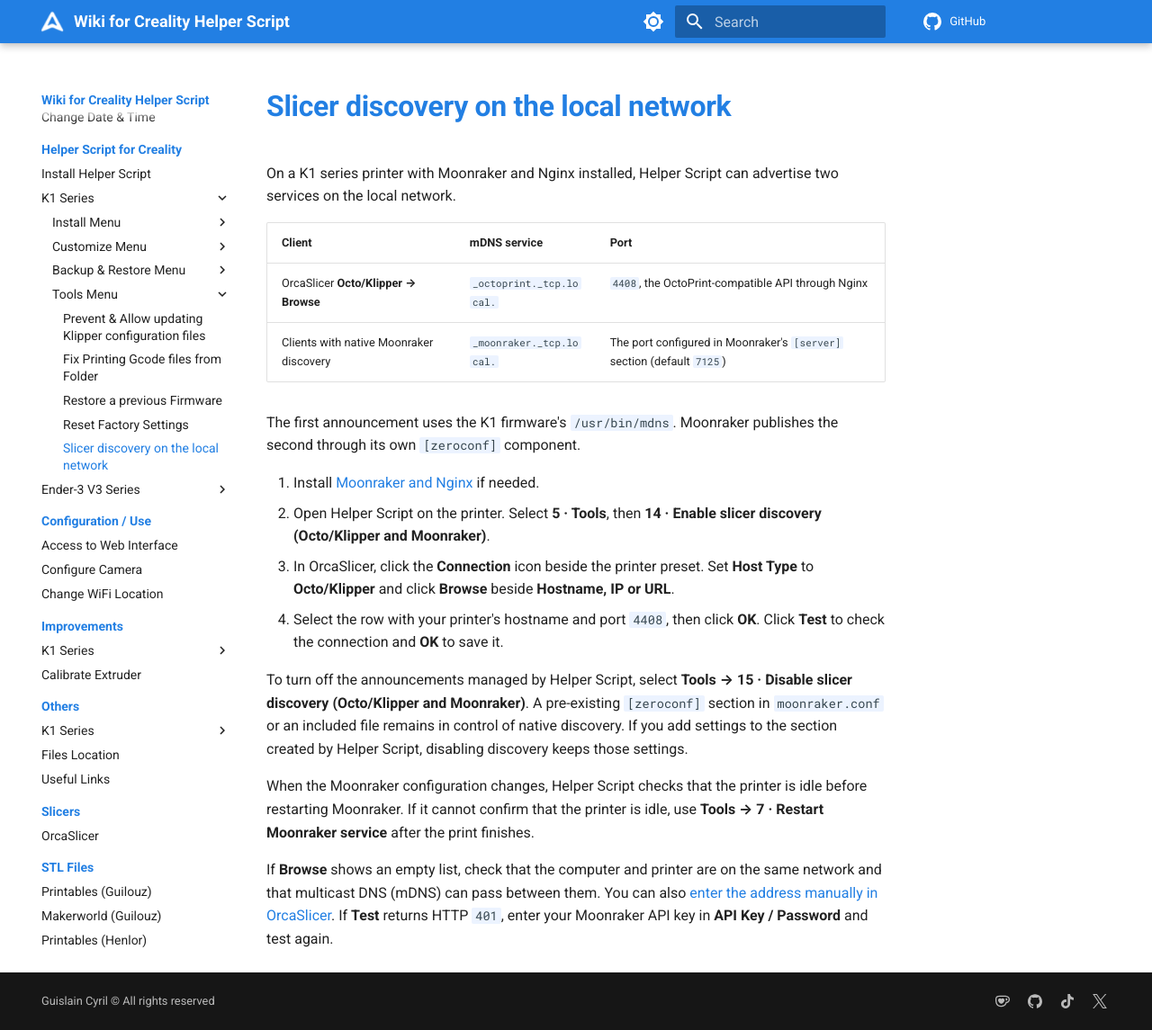
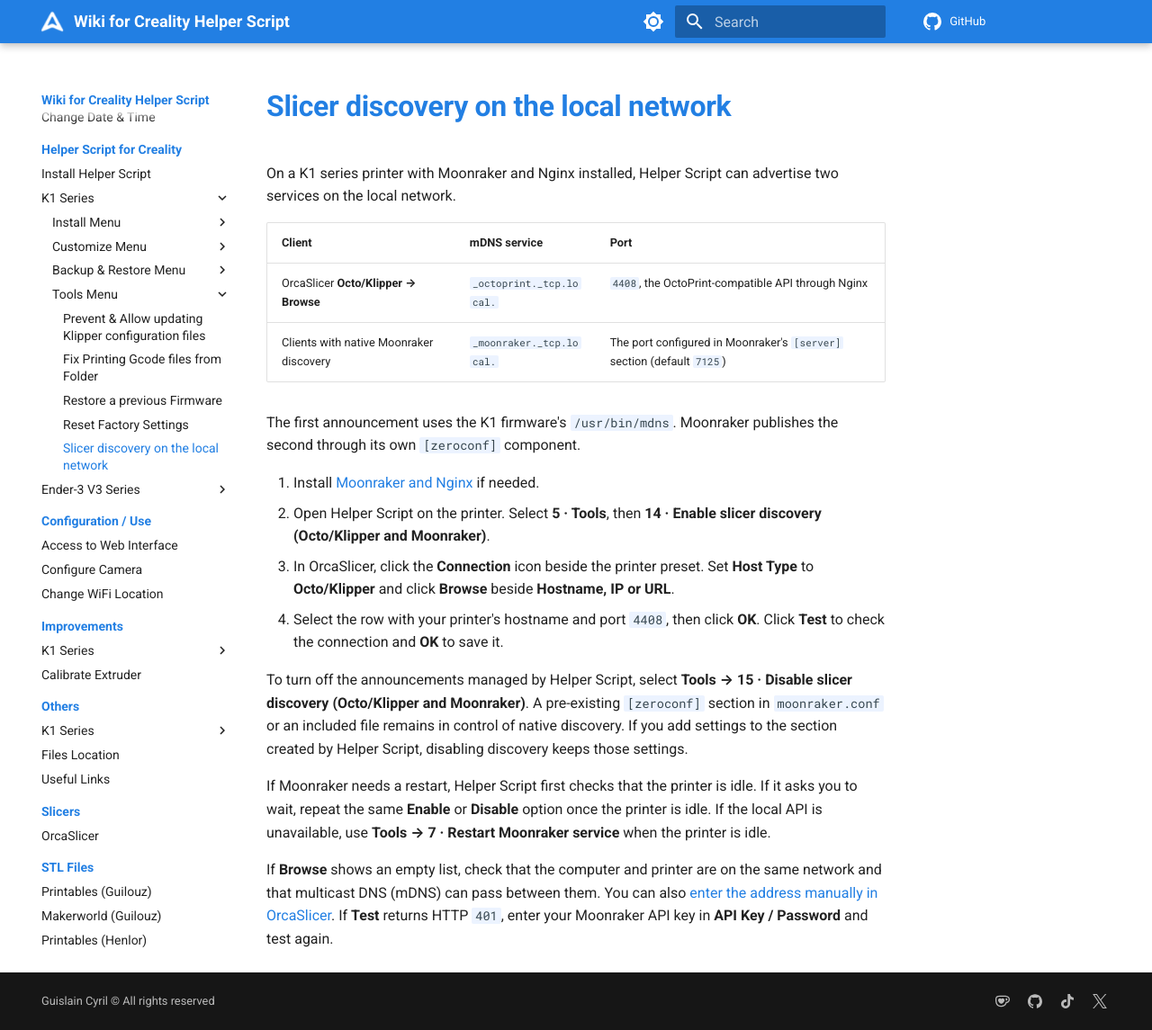
Before and after one commit to Guilouz/Creality-Helper-Script-Wiki, an MkDocs documentation site: the page built from docs/helper-script/slicer-discovery-k1.md, in a window 1280 px wide and 1145 px high. Shown: the whole window at 90% size. Built offline with MkDocs 1.6.1 and Material for MkDocs 9.7.7, drawn with Linux system fonts in a browser that asks for light colours; comment, search, counter and statistics services are not loaded.

Commit message:
Explain how to apply discovery settings after a print

```diff
--- a/docs/helper-script/slicer-discovery-k1.md
+++ b/docs/helper-script/slicer-discovery-k1.md
@@ -16,6 +16,6 @@ The first announcement uses the K1 firmware's `/usr/bin/mdns`. Moonraker publish
 
 To turn off the announcements managed by Helper Script, select **Tools → 15 · Disable slicer discovery (Octo/Klipper and Moonraker)**. A pre-existing `[zeroconf]` section in `moonraker.conf` or an included file remains in control of native discovery. If you add settings to the section created by Helper Script, disabling discovery keeps those settings.
 
-When the Moonraker configuration changes, Helper Script checks that the printer is idle before restarting Moonraker. If it cannot confirm that the printer is idle, use **Tools → 7 · Restart Moonraker service** after the print finishes.
+If Moonraker needs a restart, Helper Script first checks that the printer is idle. If it asks you to wait, repeat the same **Enable** or **Disable** option once the printer is idle. If the local API is unavailable, use **Tools → 7 · Restart Moonraker service** when the printer is idle.
 
 If **Browse** shows an empty list, check that the computer and printer are on the same network and that multicast DNS (mDNS) can pass between them. You can also [enter the address manually in OrcaSlicer](../slicers/orcaslicer.md#upload-gcode-files-to-printer). If **Test** returns HTTP `401`, enter your Moonraker API key in **API Key / Password** and test again.
```
